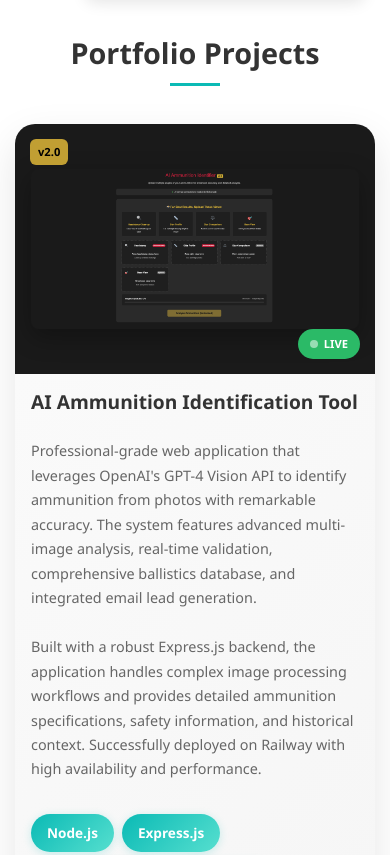
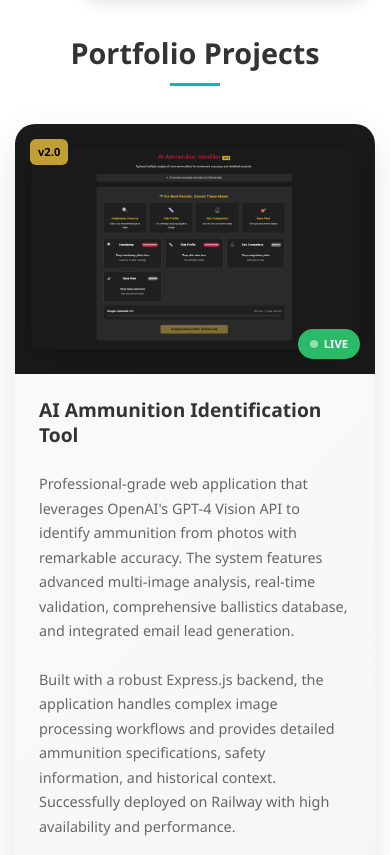
Before and after one commit to andrejanev96/andrejanev96.github.io, a plain HTML site: page index.html in a window 390 px wide. Shown: the part 6970-7825 px from the top of the page. Drawn offline with Linux system fonts and the light colour scheme.

Commit message:
enhanced image styling

```diff
--- a/style.css
+++ b/style.css
@@ -1168,14 +1168,21 @@ footer {
   /* Override project-image for screenshots */
   .project-image {
     background: #1a1a1a;
-    padding: 2rem;
+    padding: 1.5rem;
+    display: flex;
+    align-items: center;
+    justify-content: center;
+    position: relative;
+    height: auto;
+    min-height: 450px;
   }
 
-  /* New screenshot styling */
+  /* Improved screenshot styling for full display */
   .app-screenshot {
     width: 100%;
     height: auto;
-    max-height: 350px;
+    max-width: 100%;
+    max-height: none;
     object-fit: contain;
     border-radius: 8px;
     box-shadow: 0 8px 25px rgba(0, 0, 0, 0.3);
@@ -1238,14 +1245,49 @@ footer {
     }
   }
 
-  /* Mobile responsive updates for screenshots */
+  /* Fix project card grid alignment */
+  .project-card {
+    display: grid;
+    grid-template-columns: 1fr 1fr;
+    gap: 0;
+    background: white;
+    border-radius: 20px;
+    box-shadow: 0 15px 40px rgba(0, 0, 0, 0.1);
+    overflow: hidden;
+    transition: all 0.4s ease;
+    min-height: auto;
+    align-items: center;
+  }
+
+  /* Ensure content is properly centered */
+  .project-content {
+    padding: 3rem;
+    display: flex;
+    flex-direction: column;
+    justify-content: center;
+    background: linear-gradient(135deg, #fafafa 0%, #f5f5f5 100%);
+    height: 100%;
+  }
+
+  /* Mobile responsive updates */
   @media (max-width: 768px) {
+    .project-card {
+      grid-template-columns: 1fr;
+      min-height: auto;
+    }
+
     .project-image {
+      height: auto;
+      min-height: 300px;
       padding: 1.5rem;
     }
 
     .app-screenshot {
-      max-height: 200px;
+      max-height: 280px;
+    }
+
+    .project-content {
+      padding: 2rem;
     }
 
     .version-badge {
@@ -1265,11 +1307,16 @@ footer {
 
   @media (max-width: 480px) {
     .project-image {
+      min-height: 250px;
       padding: 1rem;
     }
 
     .app-screenshot {
-      max-height: 160px;
+      max-height: 200px;
+    }
+
+    .project-content {
+      padding: 1.5rem;
     }
   }
 }
```
